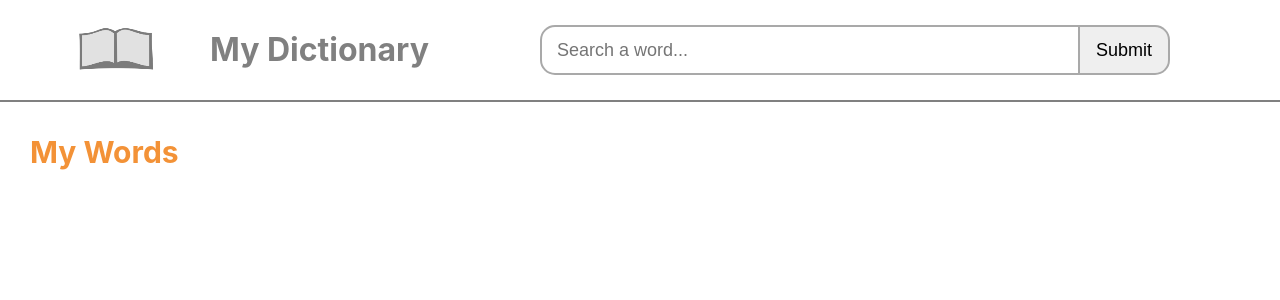
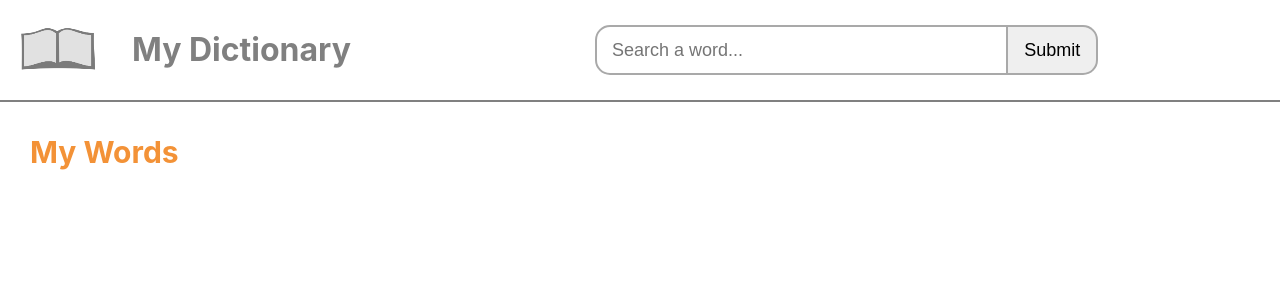
Before and after one commit to KateN87/Dictionary, a React (Vite) app: page / in a window 1280 px wide. Shown: the top 300 px of the page. Built offline with nearby package versions, Linux system fonts and the light colour scheme; the HTML template or start-up script is replaced by a standard one.

Commit message:
fixed searchbar sizes

```diff
--- a/src/components/HeaderComp.module.css
+++ b/src/components/HeaderComp.module.css
@@ -1,14 +1,15 @@
 .main-container {
 	display: flex;
-	justify-content: space-evenly;
+	justify-content: center;
 	align-items: center;
 	height: 100px;
 	box-shadow: 0px 2px grey;
+	padding: 0 20px;
 }
 
 .logo-title-container {
 	display: inline-flex;
-	width: 30%;
+	flex: 1;
 	align-items: center;
 }
 
@@ -21,5 +22,4 @@
 	width: 80px;
 	height: 50px;
 	filter: opacity(0.4) drop-shadow(0 0 0 grey);
-	margin-right: 20px;
 }
--- a/src/components/SearchBar.module.css
+++ b/src/components/SearchBar.module.css
@@ -1,9 +1,13 @@
 .search-container {
-	margin-right: 2em;
+	display: flex;
+	flex: 2;
+	justify-content: center;
 }
 
-input[type="text"] {
-	width: 30em;
+.search-input {
+	width: 50%;
+	max-width: 30em;
+	min-width: 10em;
 	height: 50px;
 	border: 2px solid darkgrey;
 	outline: none;
@@ -14,7 +18,7 @@ input[type="text"] {
 	color: rgb(83, 82, 82);
 }
 
-input[type="submit"] {
+.submit-btn {
 	height: 50px;
 	width: 5em;
 	border: 2px solid darkgrey;
--- a/src/components/SearchBar.tsx
+++ b/src/components/SearchBar.tsx
@@ -16,7 +16,11 @@ export const SearchBar = ({ setWord }: words) => {
 				type="text"
 				onChange={(e) => setSearchWord(e.target.value)}
 			/>
-			<input type="submit" onClick={() => setWord(searchWord)} />
+			<input
+				className={styles["submit-btn"]}
+				type="submit"
+				onClick={() => setWord(searchWord)}
+			/>
 		</div>
 	);
 };
```
